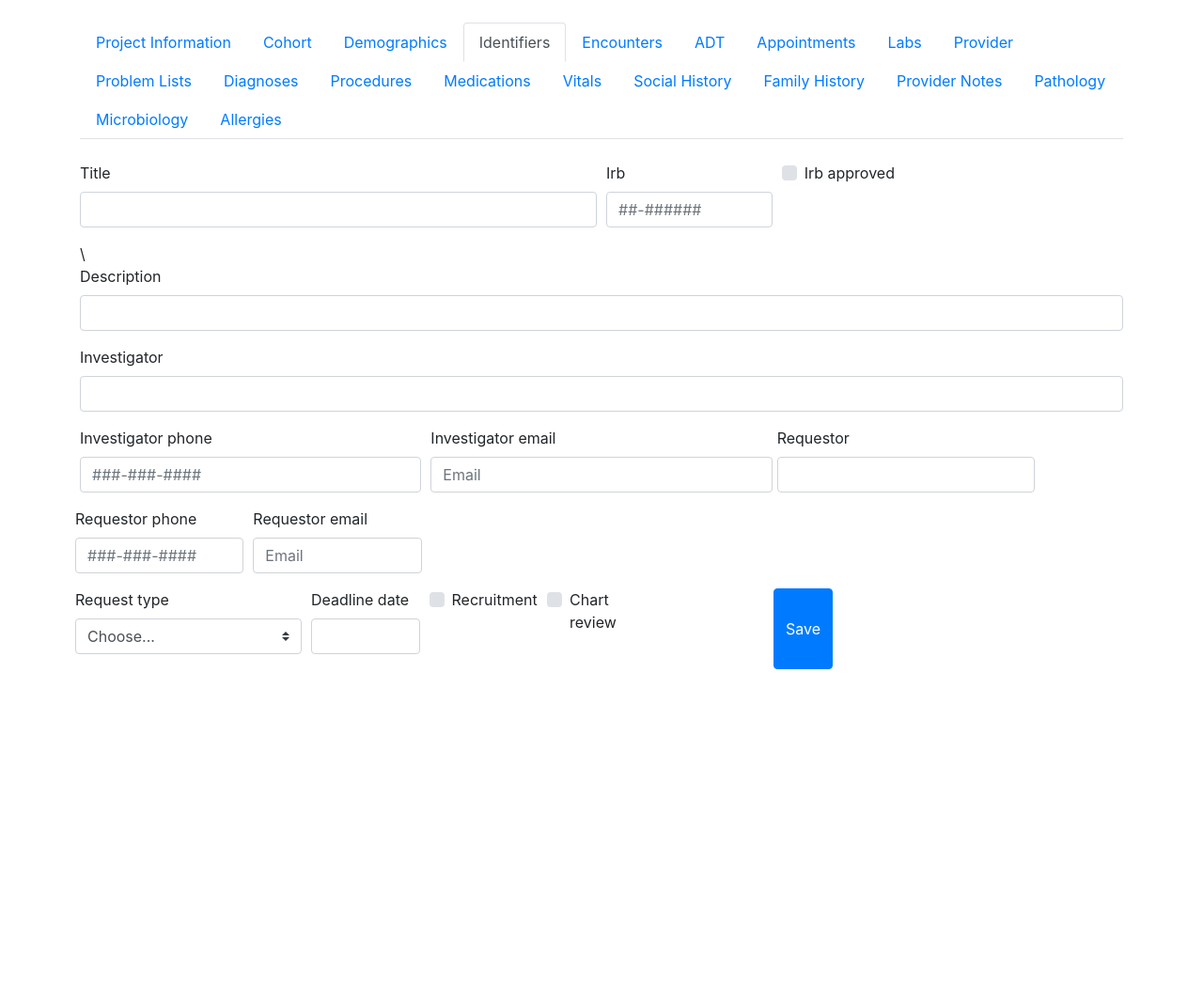
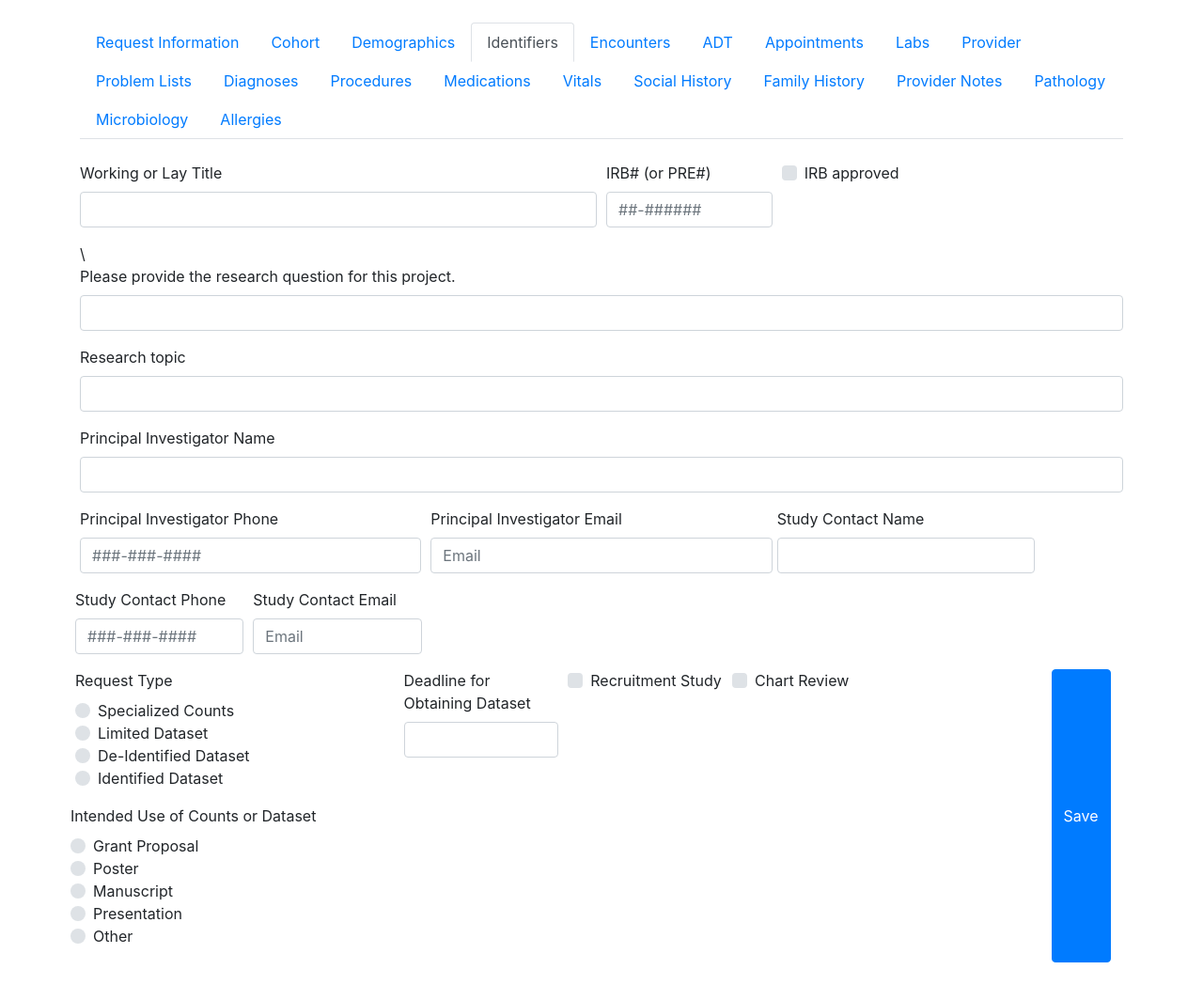
Before and after one commit to ctsidev/Django_playground, a Django app: page /project/2/ in a window 1280 px wide. Shown: the whole page at 94% size. Before the commit the page ends 712 px from the top, so only its background shows below. Run offline with Django 3.2, Linux system fonts and the light colour scheme; parts of the project's set-up code (start-up, migrations or seed data) failed here and were passed over; some libraries are stand-ins or nearby versions.

Commit message:
include new items from consultants feedback

```diff
--- a/mysite/core/forms.py
+++ b/mysite/core/forms.py
@@ -1,4 +1,5 @@
 from django import forms
+from django.forms.widgets import RadioSelect
 from crispy_forms.helper import FormHelper
 from crispy_forms.layout import Layout, Div, Submit, Row, Column, Field
 from datetime import date
@@ -6,34 +7,63 @@
 from flatpickr import DatePickerInput
 
 from .models import Project
+
+from django.utils.safestring import mark_safe
+# class HorizRadioRenderer(forms.RadioSelect.renderer):
+#     """ this overrides widget method to put radio buttons horizontally
+#         instead of vertically.
+#     """
+#     def render(self):
+#             """Outputs radios"""
+#             return mark_safe(u'\n'.join([u'%s\n' % w for w in self]))
+
+
 REQUEST_TYPE_CHOICES = (
-        ('', 'Choose...'),
         ('Specialized Counts', 'Specialized Counts'),
-        ('Limited Data Set', 'Limited Data Set'),
+        ('Limited Dataset', 'Limited Dataset'),
         ('De-Identified Dataset', 'De-Identified Dataset'),
         ('Identified Dataset', 'Identified Dataset'),
     )
+INTENDED_USE_CHOICES = (
+        ('Grant Proposal', 'Grant Proposal'),
+        ('Poster', 'Poster'),
+        ('Manuscript', 'Manuscript'),
+        ('Presentation', 'Presentation'),
+        ('Other', 'Other'),
+    )
+
+class CustomCheckbox(Field):
+    template = 'custom_checkbox.html'
+
+# class RadioSelect(ChoiceWidget):
+#     input_type = 'radio'
+#     template_name = 'django/forms/widgets/radio.html'
+#     option_template_name = 'django/forms/widgets/radio_option.html'
+
 
 class ProjectForm(forms.Form):
-    title = forms.CharField()
-    irb = forms.CharField(max_length=25, widget=forms.TextInput(attrs={'placeholder': '##-######'}))
-    irb_approved = forms.BooleanField(required=False)
-    description = forms.CharField(max_length=200)
-    investigator = forms.CharField(max_length=100)
-    investigator_phone = forms.CharField(max_length=100, widget=forms.TextInput(attrs={'placeholder': '###-###-####'}))
-    investigator_email = forms.CharField(max_length=100, widget=forms.TextInput(attrs={'placeholder': 'Email'}))
-    requestor = forms.CharField(max_length=100)
-    requestor_phone = forms.CharField(max_length=100, widget=forms.TextInput(attrs={'placeholder': '###-###-####'}))
-    requestor_email = forms.EmailField(max_length=100, widget=forms.TextInput(attrs={'placeholder': 'Email'}))
-    deadline_date = forms.DateField(widget=DatePickerInput())
-    # email = forms.CharField(widget=forms.TextInput(attrs={'placeholder': 'Email'}))
-    # password = forms.CharField(widget=forms.PasswordInput())
-    # address_1 = forms.CharField(label='Address', widget=forms.TextInput(attrs={'placeholder': '1234 Main St'}))
-    # address_2 = forms.CharField(widget=forms.TextInput(attrs={'placeholder': 'Apartment, studio, or floor'}))
-    # city = forms.CharField()
-    request_type = forms.ChoiceField(choices=REQUEST_TYPE_CHOICES)
-    chart_review = forms.BooleanField(required=False)
-    recruitment = forms.BooleanField(required=False)
+    title = forms.CharField(label = 'Working or Lay Title')
+    research_topic = forms.CharField()
+    irb = forms.CharField(label = 'IRB# (or PRE#)', max_length=25, widget=forms.TextInput(attrs={'placeholder': '##-######'}))
+    irb_approved = forms.BooleanField(label = 'IRB approved', required=False)
+    description = forms.CharField(label = 'Please provide the research question for this project.', max_length=200)
+    investigator = forms.CharField(label = 'Principal Investigator Name', max_length=100)
+    investigator_phone = forms.CharField(label = 'Principal Investigator Phone', max_length=100, widget=forms.TextInput(attrs={'placeholder': '###-###-####'}))
+    investigator_email = forms.CharField(label = 'Principal Investigator Email', max_length=100, widget=forms.TextInput(attrs={'placeholder': 'Email'}))
+    requestor = forms.CharField(label = 'Study Contact Name', max_length=100)
+    requestor_phone = forms.CharField(label = 'Study Contact Phone', max_length=100, widget=forms.TextInput(attrs={'placeholder': '###-###-####'}))
+    requestor_email = forms.EmailField(label = 'Study Contact Email', max_length=100, widget=forms.TextInput(attrs={'placeholder': 'Email'}))
+    deadline_date = forms.DateField(label = 'Deadline for Obtaining Dataset',
+                                        widget=DatePickerInput())
+    request_type = forms.ChoiceField(label = 'Request Type', widget=forms.RadioSelect(),
+                                    choices=REQUEST_TYPE_CHOICES)
+    intended_used = forms.ChoiceField(label = 'Intended Use of Counts or Dataset',
+                                    widget=forms.RadioSelect(),
+                                    choices=INTENDED_USE_CHOICES
+                                    )
+    chart_review = forms.BooleanField(label = 'Chart Review', required=False)
+    recruitment = forms.BooleanField(label = 'Recruitment Study', required=False)
+
 
     class Meta:
         model = Project
@@ -95,7 +125,7 @@
             ),
 
             'description',
-
+            'research_topic',
             'investigator',
             Row(
                 Column('investigator_phone', css_class='form-group col-md-6 mb-0'),
@@ -110,6 +140,7 @@
                 # Column('zip_code', css_class='form-group col-md-2 mb-0'),
                 css_class='form-row'
             ),
+            'intended_used',
             Row(
                 Column('request_type', css_class='form-group col-md-4 mb-0'),
                 Column(CustomCheckbox('chart_review'), css_class='form-group col-md-2 mb-0'),
@@ -118,6 +149,8 @@
                 # Column('zip_code', css_class='form-group col-md-2 mb-0'),
                 css_class='form-row'
             ),
+
+
             Submit('submit', 'Save')
         )
 class DemographicFieldForm(DemographicForm):
@@ -204,13 +237,8 @@
 
             Row(
 
-                Column(CustomCheckbox('admit_date_time'), css_class='form-group col-md-1 mb-0')
-                # Column('ethnicity_description', css_class='form-group col-md-4 mb-0')
-                ,css_class='form-row'),
-            Row(
-
-                Column(CustomCheckbox('discharge_date_time'), css_class='form-group col-md-1 mb-0')
-                # Column('vital_status_description', css_class='form-group col-md-4 mb-0')
+                Column(CustomCheckbox('admit_date_time'), css_class='form-group col-md-4 mb-0'),
+                Column(CustomCheckbox('discharge_date_time'), css_class='form-group col-md-4 mb-0')
                 ,css_class='form-row'),
             Row(
 
@@ -244,5 +272,3 @@
                 ,css_class='form-row'),
             Submit('submit', 'Save')
         )
-class CustomCheckbox(Field):
-    template = 'custom_checkbox.html'
--- a/mysite/templates/base.html
+++ b/mysite/templates/base.html
@@ -15,7 +15,7 @@
   <div class="container">
     <ul class="nav nav-tabs my-4">
       <li class="nav-item">
-        <a  class="nav-link{% if request.path == '/project/1/' %} active{% endif %}" href="{% url 'project' %}">Project Information</a>
+        <a  class="nav-link{% if request.path == '/project/1/' %} active{% endif %}" href="{% url 'project' %}">Request Information</a>
       </li>
       <li class="nav-item">
         <a class="nav-link{% if request.path == '/project/3/' %} active{% endif %}" href="{% url 'project' %}">Cohort</a>
--- a/mysite/templates/encounter.html
+++ b/mysite/templates/encounter.html
@@ -6,6 +6,7 @@
   <form method="post" novalidate>
     {% csrf_token %}
     <button type="submit" class="btn btn-primary">Default Selection</button>
+    <button type="submit" class="btn btn-primary">Select All</button>
     <div class="form-row">
       <div class="form-group col-md-8 mb-0">
         {{ form.study_id|as_crispy_field }}
@@ -27,10 +28,10 @@
       </div>
 
 
-      <div class="form-group col-md-8 mb-0">
+      <div class="form-group col-md-4 mb-0">
         {{ form.admit_date_time|as_crispy_field }}
       </div>
-      <div class="form-group col-md-8 mb-0">
+      <div class="form-group col-md-4 mb-0">
         {{ form.discharge_date_time|as_crispy_field }}
       </div>
       <div class="form-group col-md-8 mb-0">
--- a/mysite/templates/project.html
+++ b/mysite/templates/project.html
@@ -17,6 +17,7 @@
       </div>
     </div>\
     {{ form.description|as_crispy_field }}
+    {{ form.research_topic|as_crispy_field }}
     {{ form.investigator|as_crispy_field }}
     <div class="form-row">
       <div class="form-group col-md-4 mb-0">
@@ -50,7 +51,11 @@
       <div class="form-group col-md-2 mb-0">
         {{ form.chart_review|as_crispy_field }}
       </div>
+
+        {{ form.intended_used|as_crispy_field }}
+
     </div>
+
 
 <!--     {{ form.request_type|as_crispy_field }}
     {{ form.deadline_date|as_crispy_field }}
```
Also changed, not shown: mysite/core/models.py (+10 -0 lines), mysite/core/migrations/0006_auto_20190318_1530.py (added).
